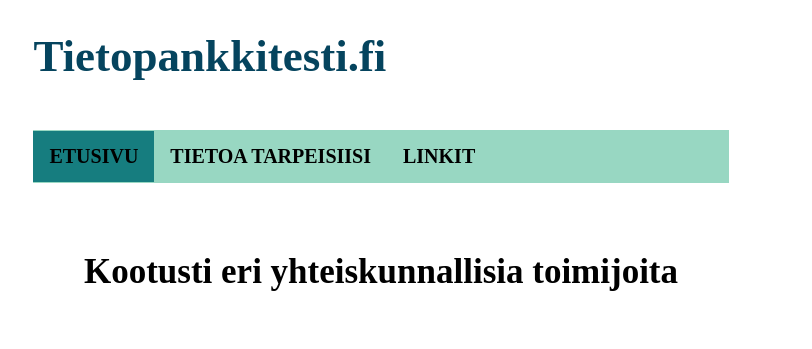
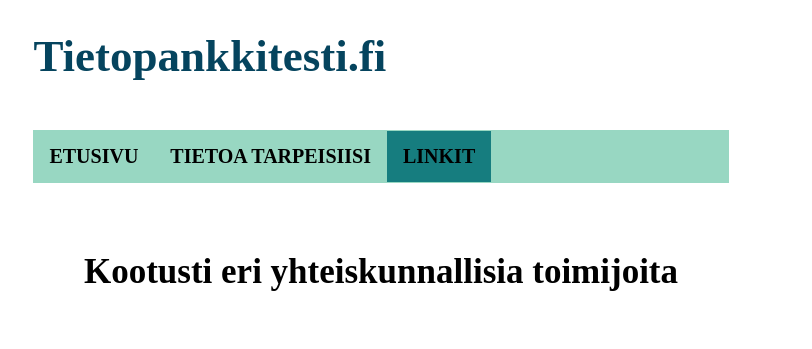
Before and after one commit to tlz-test/tlz_test, a plain HTML site: page linkit.html in a window 1280 px wide. Shown: the top 349 px of the page, without its empty margins (259-1071 px from the left). Drawn offline with Linux system fonts and the light colour scheme.

Commit message:
Add files via upload

```diff
--- a/linkit.html
+++ b/linkit.html
@@ -16,9 +16,9 @@
 
     <nav>
         <ul>
-            <li><a class="active" href="index.html">ETUSIVU</a></li>
+            <li><a href="index.html">ETUSIVU</a></li>
             <li><a href="sivu2.html">TIETOA TARPEISIISI</a></li>
-            <li><a href="linkit.html">LINKIT</a></li>
+            <li><a class="active" href="linkit.html">LINKIT</a></li>
           </ul>
     </nav>
 
```
Also changed, not shown: sivu2.html (+2 -2 lines).
